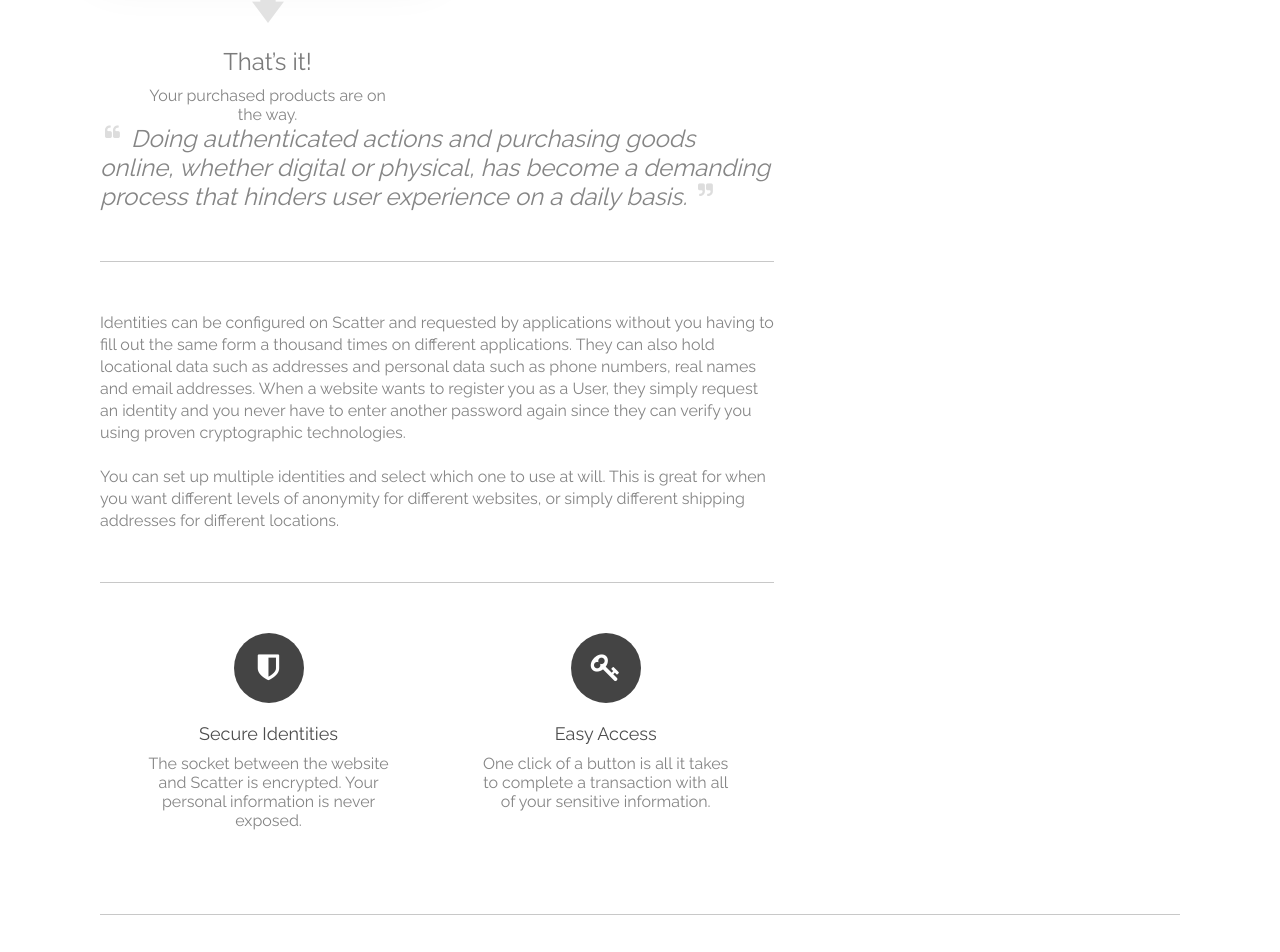
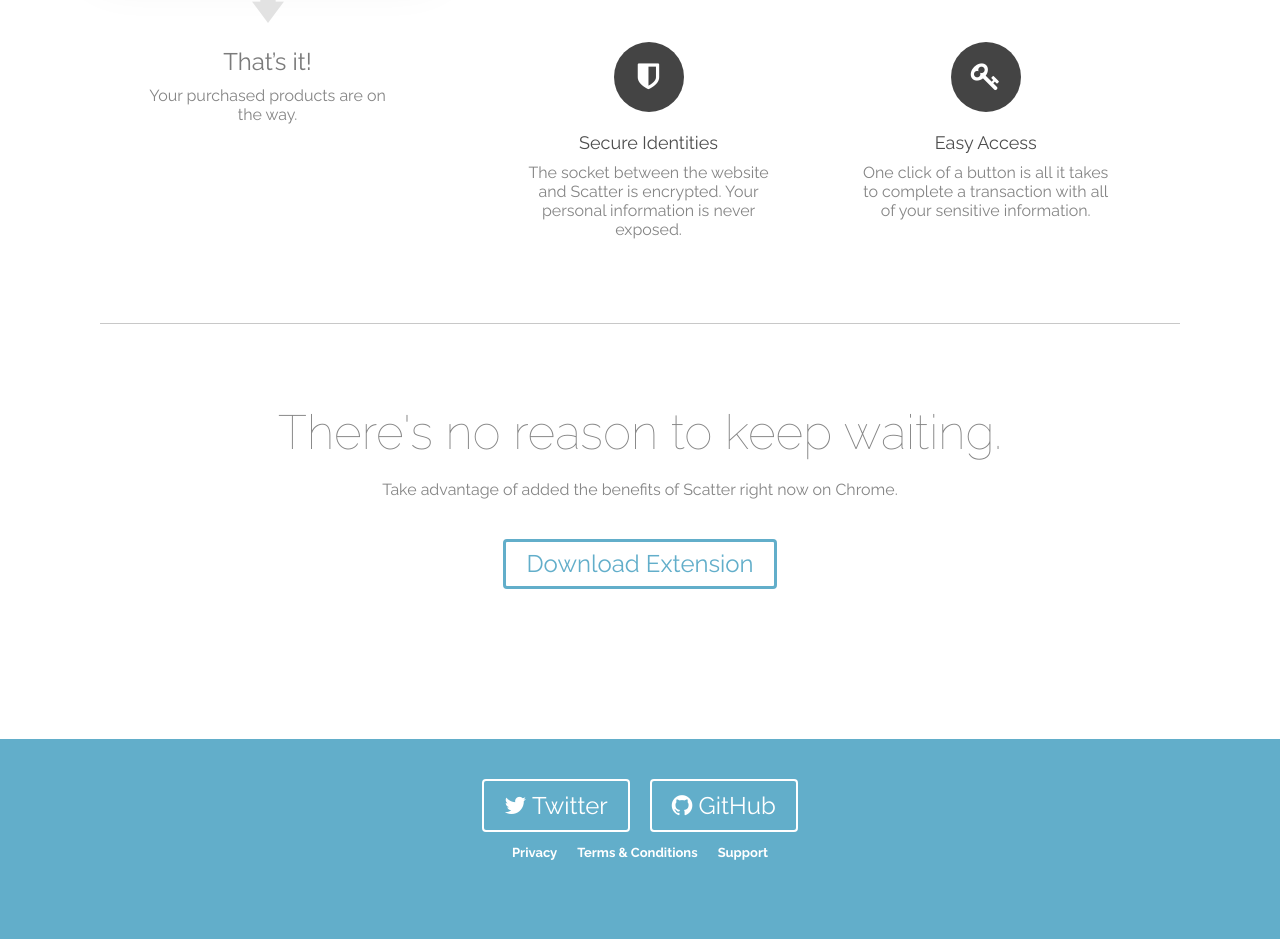
Before and after one commit to nsjames/Scatter-Portal, an Angular app: page / in a window 1280 px wide. Shown: the part 2877-3829 px from the top of the page. Built offline with nearby package versions, Linux system fonts and the light colour scheme; a web font is replaced by a local one.

Commit message:
footer and mobile

```diff
--- a/src/app/components/footer/footer.component.html
+++ b/src/app/components/footer/footer.component.html
@@ -1,3 +1,11 @@
 <footer>
-
+    <section class="footer-links-line">
+        <a href="https://twitter.com/Scatter_EOS" class="icon-link"><i class="fa fa-twitter"></i> Twitter</a>
+        <a href="https://github.com/nsjames/Scatter" class="icon-link"><i class="fa fa-github"></i> GitHub</a>
+    </section>
+    <section class="footer-links-line">
+        <a href="#" class="text-link">Privacy</a>
+        <a href="#" class="text-link">Terms & Conditions</a>
+        <a href="#" class="text-link">Support</a>
+    </section>
 </footer>
--- a/src/app/components/footer/footer.component.scss
+++ b/src/app/components/footer/footer.component.scss
@@ -6,4 +6,40 @@
   color:$white;
   width:100%;
   margin-top:150px;
+  padding:40px 20px;
+
+  .footer-links-line {
+    max-width:1080px;
+    margin:0 auto;
+    text-align: center;
+    margin-bottom:10px;
+
+    .icon-link {
+      cursor: pointer;
+      font-size:24px;
+      display:inline-block;
+      padding:10px 20px;
+      border:2px solid $white;
+      margin:0 10px;
+      border-radius:4px;
+      transition: all 0.2s ease;
+      transition-property: background, color;
+
+      &:hover {
+        background:$white;
+        color:$blue;
+      }
+
+      &:active {
+        background:transparent;
+        color:$white;
+      }
+    }
+
+    .text-link {
+      margin:0 10px;
+      font-weight: bold;
+      font-size: 13px;
+    }
+  }
 }
--- a/src/app/views/home/home.component.html
+++ b/src/app/views/home/home.component.html
@@ -109,13 +109,13 @@
         addresses for different locations.
       </p>
     </section>
-    <section class="third">
+    <section class="third no-padding">
       <img [src]="'assets/img/identity_request.jpg'" class="popupshot force-space-at-bottom" />
     </section>
   </section>
 
   <section class="split" style="overflow:visible; margin-top:50px;">
-    <section class="third on-left">
+    <section class="third on-left hide-mobile">
       <figure class="dummy-buy-button">Button to buy something</figure>
       <img [src]="'assets/img/arrow.png'" class="arrow" />
       <img [src]="'assets/img/transfer_req.jpg'" class="popupshot" />
@@ -125,7 +125,7 @@
         <figure class="sub-header">Your purchased products are on the way. </figure>
       </section>
     </section>
-    <section class="two-thirds" style="overflow: hidden; float:none; display: inline-block">
+    <section class="two-thirds on-right" style="overflow: hidden; float:none; display: inline-block">
       <figure class="quote">
         <i class="fa fa-quote-left"></i>
         Doing authenticated actions and purchasing goods online,
--- a/src/app/views/home/home.component.scss
+++ b/src/app/views/home/home.component.scss
@@ -45,6 +45,11 @@
     text-align:left;
     width:calc(100% - 362px);
     float:left;
+
+    @media (max-width:1060px){
+      width:100%;
+      height:500px;
+    }
   }
 
   .info {
@@ -61,6 +66,10 @@
       max-width:500px;
       width:100%;
       font-weight:200;
+
+      @media (max-width:1060px){
+        max-width:100%;
+      }
     }
 
     .cta {
@@ -94,6 +103,10 @@
     text-align: right;
     position:relative;
     margin-top:120px;
+
+    @media (max-width:1060px){
+      display:none;
+    }
 
     .icon {
       width:24px;
@@ -170,6 +183,10 @@
 main {
   margin-top:100px;
 
+  @media (max-width:1060px){
+    margin-top:0;
+  }
+
   h1 {
     font-size:34px;
     font-weight: 300;
@@ -218,7 +235,10 @@
 
       &.on-left {
         max-width:335px;
-        margin-right:50px;
+        padding:0;
+      }
+
+      &.no-padding {
         padding:0;
       }
     }
@@ -228,6 +248,18 @@
       float:left;
       padding:0 45px 0 0;
       text-align: left;
+
+      &.on-right {
+        padding:0 0 0 45px;
+      }
+    }
+
+    @media (max-width:1060px){
+      .half, .third, .two-thirds {
+        width:100%;
+        margin-bottom:50px;
+        padding:0 !important;
+      }
     }
   }
 
@@ -349,4 +381,11 @@
   }
 
 
+  .hide-mobile {
+
+    @media (max-width:1060px){
+      display:none;
+    }
+  }
+
 }
--- a/src/index.html
+++ b/src/index.html
@@ -6,7 +6,7 @@
   <base href="/">
 
   <meta name="viewport" content="width=device-width, initial-scale=1">
-  <link rel="icon" type="image/x-icon" href="favicon.ico">
+  <link rel="icon" type="image/x-icon" href="favicon.png">
   <link href="https://fonts.googleapis.com/css?family=Grand+Hotel|Raleway:100,300,400,500,600,700,900" rel="stylesheet">
   <link href="https://maxcdn.bootstrapcdn.com/font-awesome/4.7.0/css/font-awesome.min.css" rel="stylesheet" integrity="sha384-wvfXpqpZZVQGK6TAh5PVlGOfQNHSoD2xbE+QkPxCAFlNEevoEH3Sl0sibVcOQVnN" crossorigin="anonymous">
 </head>
--- a/src/styles.scss
+++ b/src/styles.scss
@@ -9,12 +9,18 @@
 span,
 p,
 nav,
+footer,
 article,
 input,
 textarea{
   margin:0;
   padding:0;
   box-sizing: border-box;
+}
+
+a {
+  color:inherit;
+  text-decoration: inherit;
 }
 
 body {
@@ -26,4 +32,8 @@
   max-width:1366px;
   margin:0 auto;
   padding:0 100px;
+
+  @media (max-width: 1200px){
+    padding:0 40px;
+  }
 }
```
Also changed, not shown: src/favicon.png (added), 1 other file (tests, documents, lock files or other folders).
